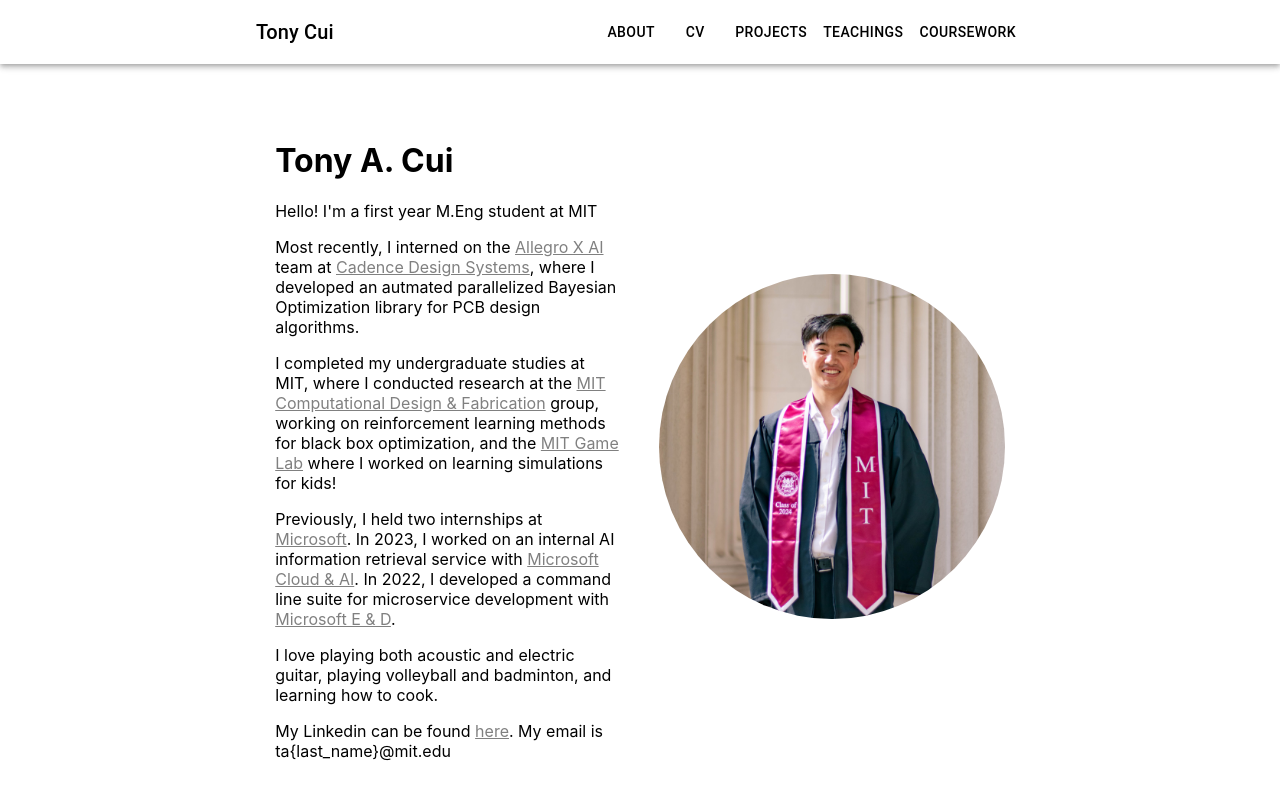
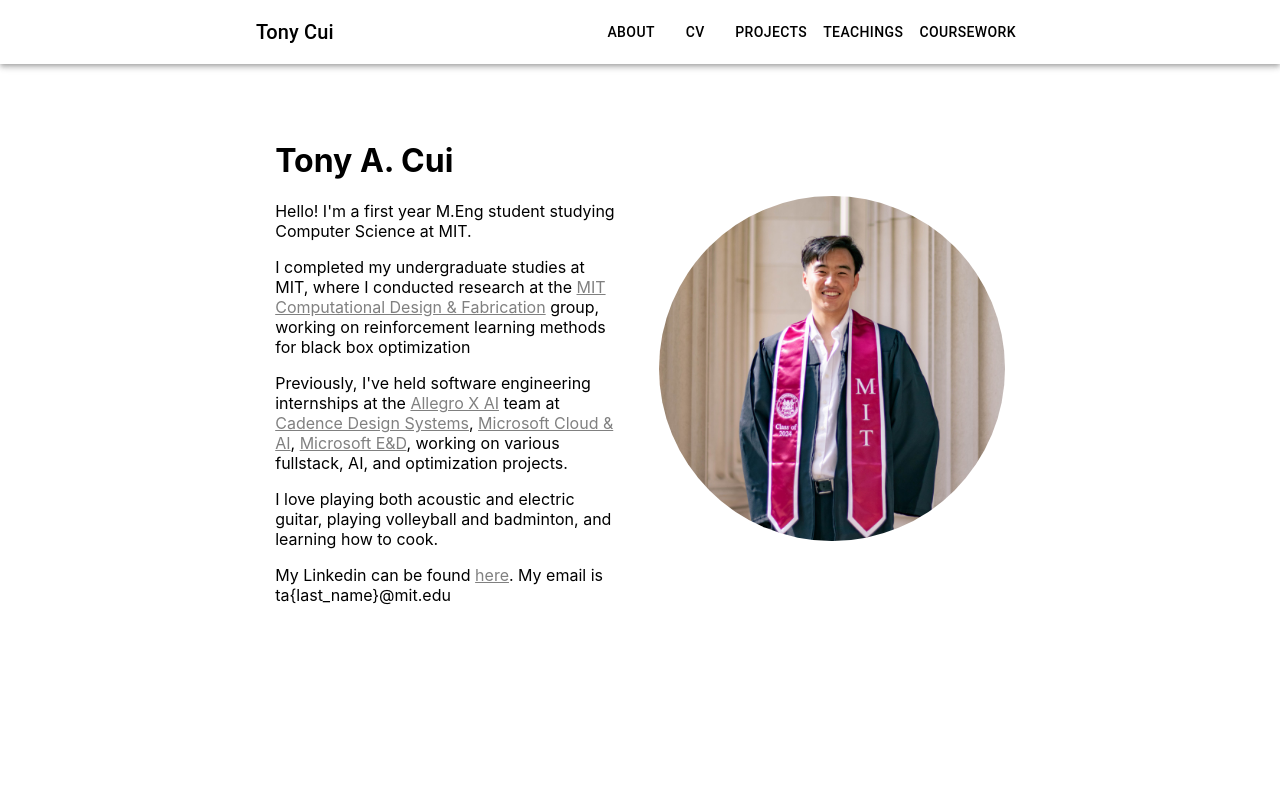
Before and after one commit to tcui37/tcui37.github.io, a React (Create React App) app: page / in a window 1280 px wide. Built offline with nearby package versions, Linux system fonts and the light colour scheme.

Commit message:
9-10 update

```diff
--- a/src/pages/About.tsx
+++ b/src/pages/About.tsx
@@ -9,12 +9,13 @@ const About: React.FC = () => {
             <div className='intro-flexbox'>
                 <div className='item'>
                 <h1>Tony A. Cui</h1>
-                <p>Hello! I'm a first year M.Eng student at MIT</p>
-                <p>Most recently, I interned on the <a href='https://www.cadence.com/en_US/home/tools/pcb-design-and-analysis/allegro-x-ai.html'>Allegro X AI</a> team at <a href='https://cadence.com/'>Cadence Design Systems</a>, where I developed an autmated parallelized Bayesian Optimization library for PCB design algorithms. </p>
+                <p>Hello! I'm a first year M.Eng student studying Computer Science at MIT. </p>
 
-                <p>I completed my undergraduate studies at MIT, where I conducted research at the <a href='https://cdfg.mit.edu/'>MIT Computational Design & Fabrication</a> group, working on reinforcement learning methods for black box optimization, and the <a href='https://gamelab.mit.edu/'>MIT Game Lab</a> where I worked on learning simulations for kids!</p>
+                {/* <p>Most recently, I interned on the , where I developed an autmated parallelized Bayesian Optimization library for PCB design algorithms. </p> */}
 
-                <p>Previously, I held two internships at <a href='Microsoft'>Microsoft</a>. In 2023, I worked on an internal AI information retrieval service with <a href='https://azure.microsoft.com/en-us/solutions/ai'>Microsoft Cloud & AI</a>. In 2022, I developed a command line suite for microservice development with <a href='https://www.microsoft.com/en-us/research/group/exd/'>Microsoft E & D</a>.</p>
+                <p>I completed my undergraduate studies at MIT, where I conducted research at the <a href='https://cdfg.mit.edu/'>MIT Computational Design & Fabrication</a> group, working on reinforcement learning methods for black box optimization</p>
+
+                <p>Previously, I've held software engineering internships at the <a href='https://www.cadence.com/en_US/home/tools/pcb-design-and-analysis/allegro-x-ai.html'>Allegro X AI</a> team at <a href='https://cadence.com/'>Cadence Design Systems</a>, <a href='https://azure.microsoft.com/en-us/solutions/ai'>Microsoft Cloud & AI</a>, <a href='https://www.microsoft.com/en-us/research/group/exd/'>Microsoft E&D</a>, working on various fullstack, AI, and optimization projects.</p>
 
                 <p>I love playing both acoustic and electric guitar, playing volleyball and badminton, and learning how to cook.</p>
 
--- a/src/pages/Coursework.tsx
+++ b/src/pages/Coursework.tsx
@@ -53,11 +53,6 @@ const coursework = {
         '11.125 - Evalating Education',
         'CMS.590 - Games for Education',
     ],
-    'For Funsies': [
-        '21G.902 - Chinese II (Streamlined)',
-        '21G.108 - Korean II',
-        '21M.600 - Intro to Acting',
-    ],
 }
 
 
--- a/src/pages/Teachings.tsx
+++ b/src/pages/Teachings.tsx
@@ -5,18 +5,25 @@ import Tent from '../imgs/tent.jpg'
 const teachings = [
     {
         "title": 'Teaching Assistant',
-        "organization": 'MIT 6.100A/B Introduction to Computational Thinking and Data Science',
+        "organization": 'MIT 6.100A/B Introduction to Computer Science Programming',
         "date": 'Sep. 2024 - Present',
-        "description": "I will be teaching assistant for MIT 6.100A/B Introduction to Computer Science, holding weekly recitations and developing problem sets, practice problems, and helping students learn.",
+        "description": "I am currently a teaching assistant for MIT 6.100A/B Introduction to Computer Science. I hold weekly recitations, develope problem sets, create course notes, and hold office hours.",
     },
     {
         "title": 'Co-Academic Chair & Instructor',
         "organization": 'MIT 6.9620 Web Lab Web Programming Competition',
         "date": 'Jan 2023',
-        "description": <p>I was the co-academic chair and one of the instructors for the <a href='https://weblab.mit.edu/'>MIT Web Lab Web Programming Competition </a> in January 2023. Our team of 13 taught over 300 students how to build and deploy a full-stack web application. My Co-Academic Chair (Abby) and I organized and structured half a semester's worth of academic material, coordinated 32 hours of lecture across 13 instructures, and set learning objectives for our class. I also developed (with Abby, Andy, and Andrew) lecture material for Vector Similarity Search, Retrieval Augmented Generation (RAG), ReactJs, the client server model, Promises, Asynchronous Javascript, and version control with Git.</p>,
+        "description": <>
+            <p>
+            I was the co-academic chair and one of the instructors for the <a href='https://weblab.mit.edu/'>MIT Web Lab Web Programming Competition </a> in January 2023. Our team of 13 taught over 300 students how to build and deploy a full-stack web application. My Co-Academic Chair (Abby) and I organized and structured half a semester's worth of academic material, coordinated 32 hours of lecture across 13 instructures, and set learning objectives for our class. I also developed (with Abby, Andy, and Andrew) lecture material for Vector Similarity Search, Retrieval Augmented Generation (RAG), ReactJs, the client server model, Promises, Asynchronous Javascript, and version control with Git.
+            </p>
+            <p>
+                Our lecture material caught the attention of various institutions, and have been used at <a href="https://langara.ca/programs-and-courses/courses/CPSC/2650.html" > Langara College's CPSC 2650</a>, Canada and <a href="https://www.itb.ac.id/"> Institut Teknologi Bandung (ITB)</a>, Indonesia
+            </p>
+            </>,
         "img": WeblabPhoto,
         "link": "https://weblab.mit.edu/",
-        "rating": "7.0/7.0 (n=20)"
+        "rating": "7.0/7.0 median"
     },
     {
         "title": "Instructor & Cirriculum Developer",
```
